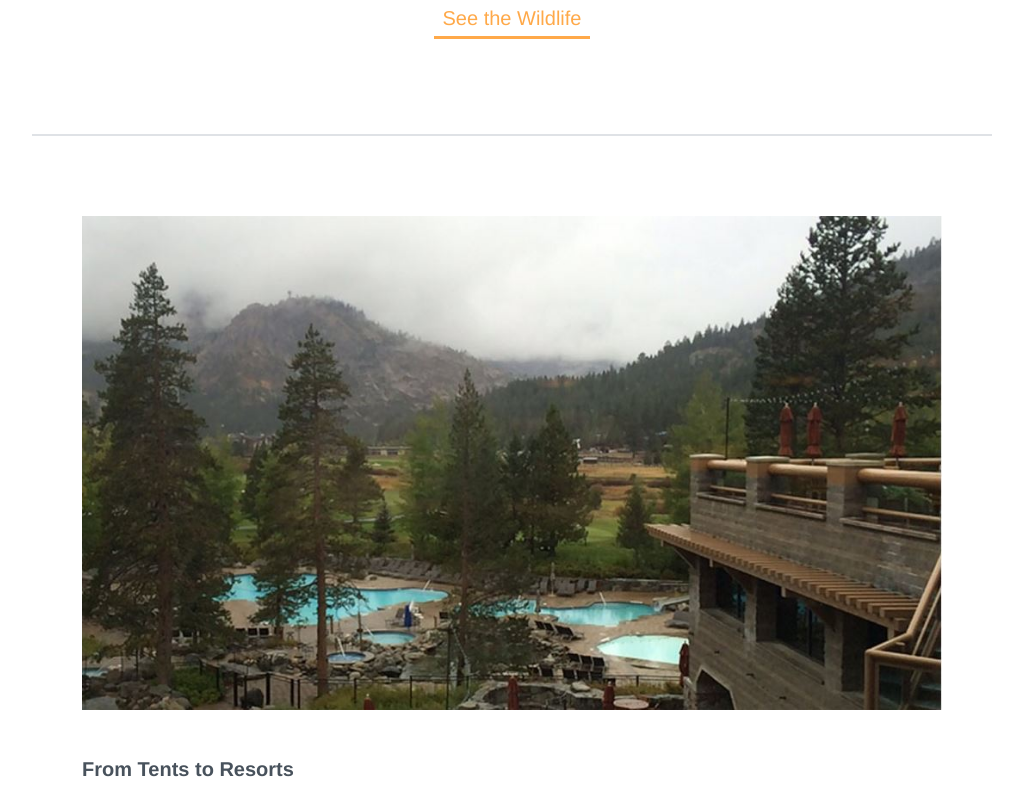
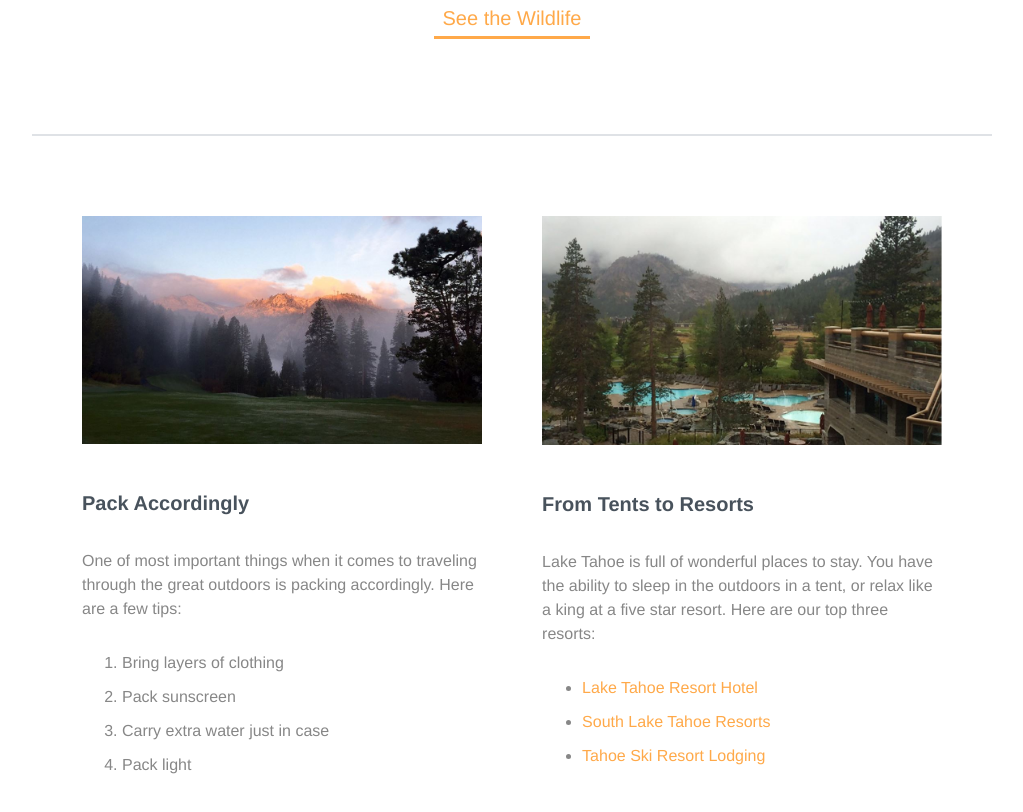
Before and after one commit to MeliLondon-zz/CSS-Basics, a plain HTML site: page index.html in a window 1280 px wide. Shown: the part 1826-2638 px from the top of the page, without its empty margins (128-1151 px from the left). Drawn offline with Linux system fonts and the light colour scheme.

Commit message:
Update style.css

```diff
--- a/css/style.css
+++ b/css/style.css
@@ -37,6 +37,15 @@ img {
   margin-bottom: 20px;
 }
 
+ul,
+ol {
+  margin: 30px 0;
+}
+
+li {
+  margin-bottom: 10px;
+}
+
 /* Pseudo-classes ------------------ */
 
 a:link {
@@ -61,6 +70,7 @@ a:active {
 .main-header {
   padding-top: 170px;
   height: 850px;
+
   background: #ffa949 url('../img/mountains.jpg') no-repeat center;
   background-size: cover;
 }
@@ -123,12 +133,37 @@ a:active {
 
 .wildlife {
   color: white;
-  background-color: #434a52;
+  text-align: left;
   padding: 18% 24%;
   border-top: 10px solid #ffa949;
   margin: 105px 0 60px;
+  background: #434a52 url('../img/bear.jpg') no-repeat center;
+  background-size: cover;
 }
 
 .arrow {
   width: 50px;
 }
+
+/* Floated Columns ------------------ */
+
+.resorts,
+.tips {
+  width: 46.5%;
+}
+
+.tips {
+  float: left;
+}
+
+.resorts {
+  float: right;
+}
+
+/* Float Clearfix ------------------ */
+
+.group:after {
+  content: "";
+  display: table;
+  clear: both;
+}
```
